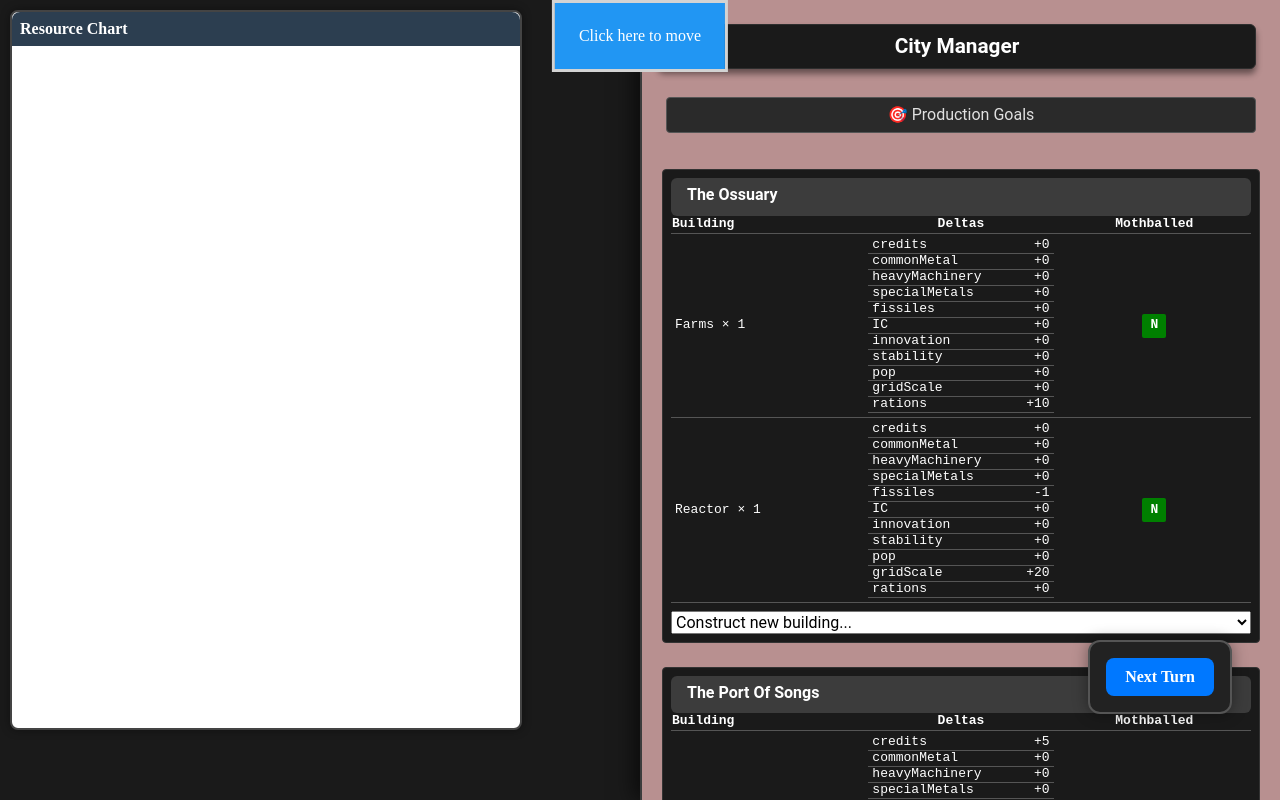
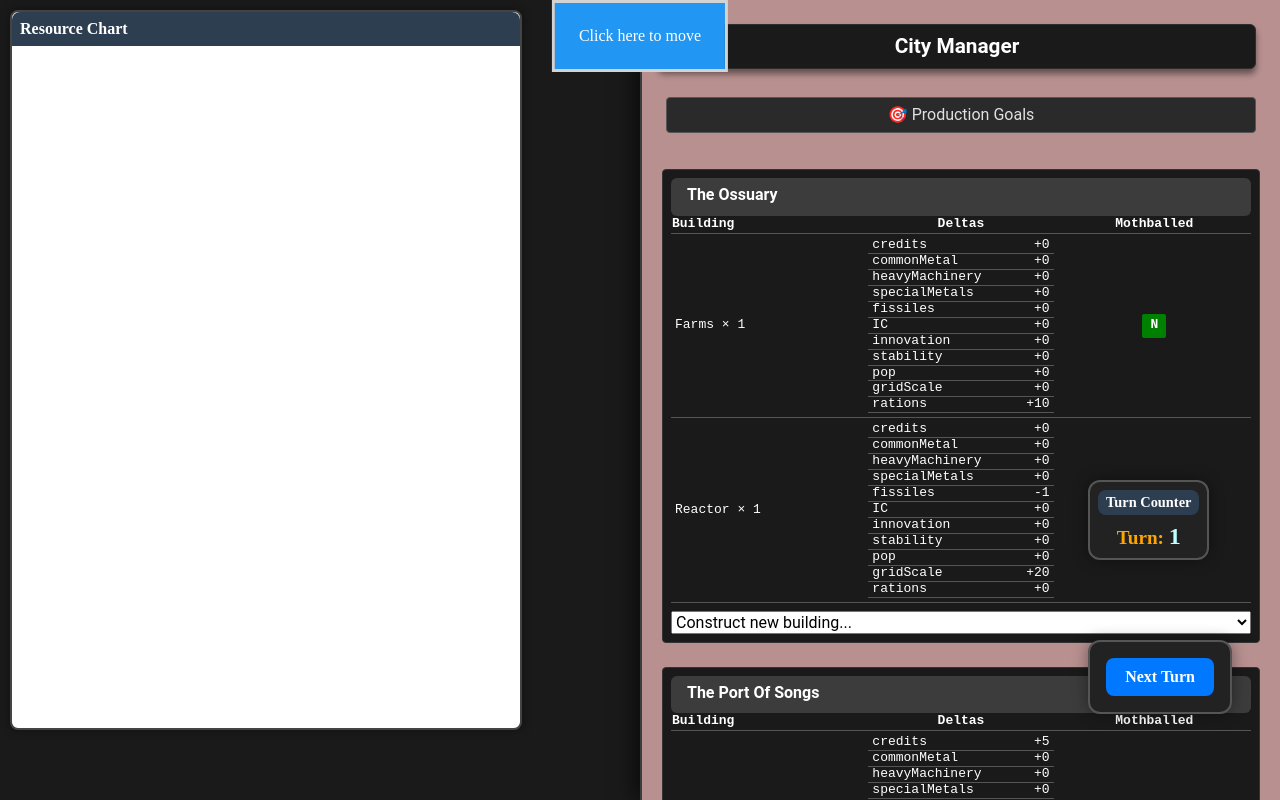
Before and after one commit to MenOfDust/MenOfDust, a website with bundled scripts: page src/index.html in a window 1280 px wide. Built offline with nearby package versions, Linux system fonts and the light colour scheme.

Commit message:
feat: vibe coded turn counter

```diff
--- a/src/index.html
+++ b/src/index.html
@@ -51,6 +51,13 @@
           <button id="nextTurnBtn">Next Turn</button>
         </div>
 
+        <div id="turnCounterBox" class="dragBox">
+          <div id="turnCounterBoxHeader" class="dragHeader">Turn Counter</div>
+          <div id="turnCounterDisplay">
+            <div class="turn-number">Turn: <span id="currentTurn">1</span></div>
+          </div>
+        </div>
+
         <!-- Confirmation Modal -->
                 <!-- please god stop breaking, it's the one thing I really really need to work every time -->
         <div id="confirmModal" class="modal hidden">
--- /dev/null
+++ b/src/scripts/campaign/turnCounter.js
@@ -0,0 +1,59 @@
+// systems/turnCounter.js
+
+class TurnCounter {
+  constructor() {
+    this.currentTurn = 1;
+    this.displayElement = null;
+    this.initialize();
+  }
+
+  initialize() {
+    this.displayElement = document.getElementById('currentTurn');
+    if (this.displayElement) {
+      this.updateDisplay();
+    }
+  }
+
+  /**
+   * Advance to the next turn
+   */
+  nextTurn() {
+    this.currentTurn++;
+    this.updateDisplay();
+  }
+
+  /**
+   * Reset the turn counter
+   */
+  reset() {
+    this.currentTurn = 1;
+    this.updateDisplay();
+  }
+
+  /**
+   * Get the current turn number
+   */
+  getCurrentTurn() {
+    return this.currentTurn;
+  }
+
+  /**
+   * Set the turn number (for loading games)
+   */
+  setTurn(turnNumber) {
+    this.currentTurn = turnNumber;
+    this.updateDisplay();
+  }
+
+  /**
+   * Update the UI display
+   */
+  updateDisplay() {
+    if (this.displayElement) {
+      this.displayElement.textContent = this.currentTurn;
+    }
+  }
+}
+
+// Create singleton instance
+export const turnCounter = new TurnCounter();
--- a/src/scripts/campaign/turnSystem.js
+++ b/src/scripts/campaign/turnSystem.js
@@ -3,6 +3,7 @@ import { buildingsList } from "./buildings.js";
 import { resources } from "./resources.js";
 import { cities } from "./cities.js";
 import { goalSystem } from "./goalSystem.js";
+import { turnCounter } from "./turnCounter.js";
 
 let checksum = 0;
 
@@ -52,6 +53,9 @@ export function simulateTurn() {
 
   // 8. Advance goal system turn counter and check goals
   goalSystem.advanceTurn();
+
+  // 9. Advance the turn counter display
+  turnCounter.nextTurn();
 
 
   // ..does this even work?
--- a/src/scripts/gameSetup.js
+++ b/src/scripts/gameSetup.js
@@ -10,6 +10,7 @@ import { cities } from './campaign/cities.js';
 import { simulateTurn, commitTurn} from './campaign/turnSystem.js';
 import { showActiveGoals } from './ui/goalUI.js';
 import { updateAllCityCharts } from './ui/cityCharts.js';
+import { turnCounter } from './campaign/turnCounter.js';
 
   document.querySelectorAll('.dragBox').forEach(box => {
     makeDraggable(box);
@@ -92,6 +93,8 @@ document.addEventListener("DOMContentLoaded", () => {
   wireNextTurnModal();
   updateAllCityCharts();
   updateCharts();
+  // Initialize turn counter
+  turnCounter.initialize();
 });
 
 
--- a/src/styles/styles.css
+++ b/src/styles/styles.css
@@ -199,6 +199,46 @@ ul{
   padding: 1rem;
   box-shadow: 0 0 15px rgba(0,0,0,0.4);
   z-index: 9000;
+}
+
+#turnCounterBox {
+  position: absolute;
+  top: 60vh;
+  left: 85vw;
+  background: #222;
+  border: 2px solid #555;
+  border-radius: 12px;
+  padding: 0.5rem;
+  box-shadow: 0 0 15px rgba(0,0,0,0.4);
+  z-index: 8000;
+  min-width: 120px;
+  text-align: center;
+}
+
+#turnCounterBoxHeader {
+  cursor: move;
+  background-color: #2c3e50;
+  color: white;
+  padding: 4px 8px;
+  border-radius: 8px;
+  font-weight: bold;
+  font-size: 0.9rem;
+  margin-bottom: 8px;
+}
+
+#turnCounterDisplay {
+  color: #e0e0e0;
+}
+
+.turn-number {
+  font-size: 1.2rem;
+  font-weight: bold;
+  color: var(--f_amber);
+}
+
+#currentTurn {
+  color: var(--f_white);
+  font-size: 1.5rem;
 }
 
 
@@ -470,7 +510,7 @@ ul{
   transform: translateY(-1px);
   box-shadow: 0 2px 4px rgba(0,0,0,0.2);
 }
-
+-
 .active-goal {
   transition: all 0.2s ease;
 }
```
